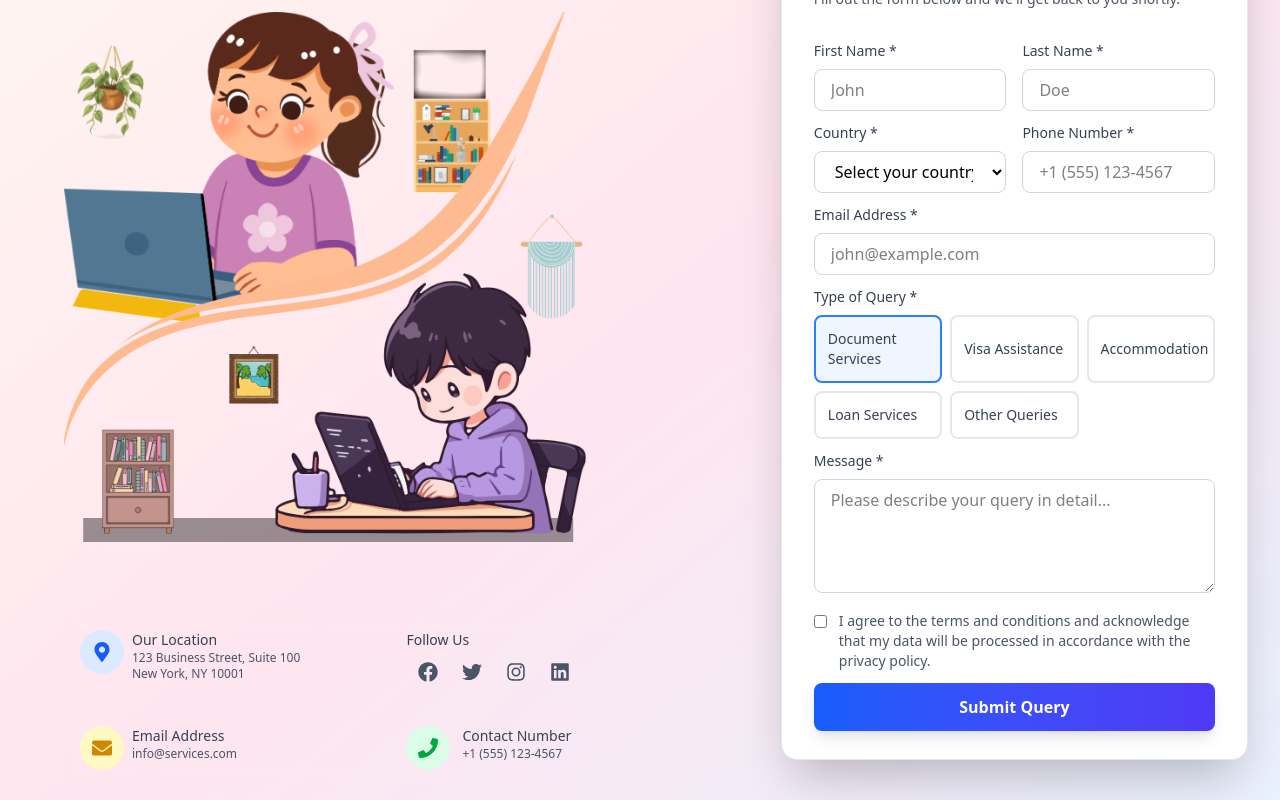
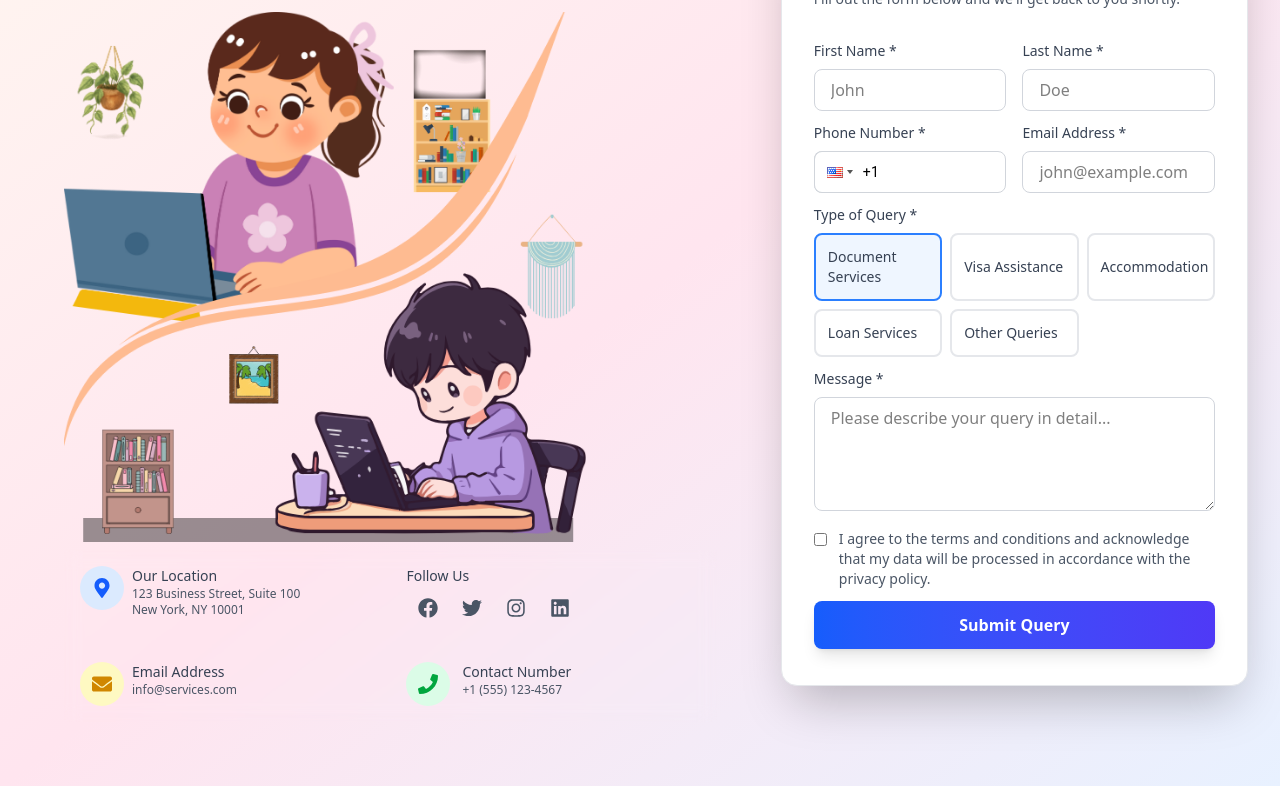
Before and after one commit to sowmyakota-mv/Abroad-Consultancy, a React (Vite) app in the folder abroad-consultancy/: page / in a window 1280 px wide. Shown: the part 3780-4580 px from the top of the page. Built offline with nearby package versions, Linux system fonts and the light colour scheme.

Commit message:
modified the faq layout

```diff
--- a/abroad-consultancy/package.json
+++ b/abroad-consultancy/package.json
@@ -15,6 +15,7 @@
     "react": "^19.2.0",
     "react-dom": "^19.2.0",
     "react-icons": "^5.5.0",
+    "react-phone-input-2": "^2.15.1",
     "react-router-dom": "^7.9.6"
   },
   "devDependencies": {
--- a/abroad-consultancy/src/components/FAQ.tsx
+++ b/abroad-consultancy/src/components/FAQ.tsx
@@ -1,4 +1,6 @@
 import React, { useState } from 'react';
+import PhoneInput from 'react-phone-input-2';
+import 'react-phone-input-2/lib/style.css';
 import { FaFacebook, FaTwitter, FaInstagram, FaLinkedin, FaMapMarkerAlt, FaPhone, FaEnvelope } from 'react-icons/fa';
 
 type QueryType = 'document' | 'visa' | 'accommodation' | 'loan' | 'other';
@@ -35,6 +37,14 @@ const FAQ: React.FC = () => {
     } else {
       setFormData(prev => ({ ...prev, [name]: value }));
     }
+  };
+
+  const handlePhoneChange = (value: string, country: any) => {
+    setFormData(prev => ({
+      ...prev,
+      phone: value,
+      country: country?.name || ''
+    }));
   };
 
   const handleSubmit = (e: React.FormEvent) => {
@@ -89,7 +99,7 @@ const FAQ: React.FC = () => {
               </div>
 
               {/* Bottom Contact Information */}
-              <div className="backdrop-blur-sm mt-20">
+              <div className="backdrop-blur-sm mt-4">
                 <div className="grid grid-cols-2 ">
                   {/* 1*1 - Location */}
                   <div className="flex items-start space-x-2 p-4">
@@ -149,7 +159,7 @@ const FAQ: React.FC = () => {
           </div>
 
           {/* Right Column - 40% width (2/5 of the grid) */}
-          <div className="h-[86%] mt-20 lg:col-span-2 bg-white rounded-2xl shadow-2xl p-8 border border-gray-200">
+          <div className="h-[84%] mt-20 lg:col-span-2 bg-white rounded-2xl shadow-2xl p-8 border border-gray-200">
             <h2 className="text-3xl font-bold text-gray-800 mb-2">
               Get in Touch
             </h2>
@@ -193,7 +203,7 @@ const FAQ: React.FC = () => {
               {/* Country + Phone Row */}
               <div className="grid grid-cols-1 md:grid-cols-2 gap-4">
                 {/* Country */}
-                <div>
+                {/* <div>
                   <label className="block text-sm font-medium text-gray-700 mb-2">
                     Country *
                   </label>
@@ -211,24 +221,63 @@ const FAQ: React.FC = () => {
                       </option>
                     ))}
                   </select>
-                </div>
+                </div> */}
 
-                {/* Phone */}
+                {/* Phone with react-phone-input-2 */}
                 <div>
                   <label className="block text-sm font-medium text-gray-700 mb-2">
                     Phone Number *
                   </label>
-                  <input
-                    type="tel"
-                    name="phone"
-                    value={formData.phone}
-                    onChange={handleChange}
-                    required
-                    className="w-full px-4 py-2 rounded-lg border border-gray-300 focus:border-blue-500 focus:ring-2 focus:ring-blue-200 transition-colors"
-                    placeholder="+1 (555) 123-4567"
-                  />
+                  <div className="react-phone-input-custom">
+                    <PhoneInput
+                      country={'us'}
+                      value={formData.phone}
+                      onChange={handlePhoneChange}
+                      inputProps={{
+                        name: 'phone',
+                        required: true,
+                        autoFocus: false
+                      }}
+                      inputStyle={{
+                        width: '100%',
+                        height: '42px',
+                        paddingLeft: '48px',
+                        borderRadius: '0.5rem',
+                        border: '1px solid #d1d5db',
+                        fontSize: '0.875rem',
+                        transition: 'all 0.2s'
+                      }}
+                      buttonStyle={{
+                        border: '1px solid #d1d5db',
+                        borderRight: 'none',
+                        background: 'white',
+                        borderTopLeftRadius: '0.5rem',
+                        borderBottomLeftRadius: '0.5rem',
+                        padding: '4px'
+                      }}
+                      dropdownStyle={{
+                        borderRadius: '0.5rem',
+                        marginTop: '4px',
+                        fontSize: '0.875rem'
+                      }}
+                      containerStyle={{
+                        width: '100%'
+                      }}
+                      placeholder="+1 (555) 123-4567"
+                      searchPlaceholder="Search country..."
+                      enableSearch={true}
+                      disableSearchIcon={true}
+                      searchStyle={{
+                        padding: '8px',
+                        margin: '4px',
+                        borderRadius: '0.375rem',
+                        border: '1px solid #d1d5db',
+                        fontSize: '0.875rem'
+                      }}
+                    />
+                  </div>
                 </div>
-              </div>
+
 
               {/* Email Full Width */}
               <div>
@@ -244,6 +293,7 @@ const FAQ: React.FC = () => {
                   className="w-full px-4 py-2 rounded-lg border border-gray-300 focus:border-blue-500 focus:ring-2 focus:ring-blue-200 transition-colors"
                   placeholder="john@example.com"
                 />
+              </div>
               </div>
 
               <div>
```
Also changed, not shown: 1 other file (tests, documents, lock files or other folders).
